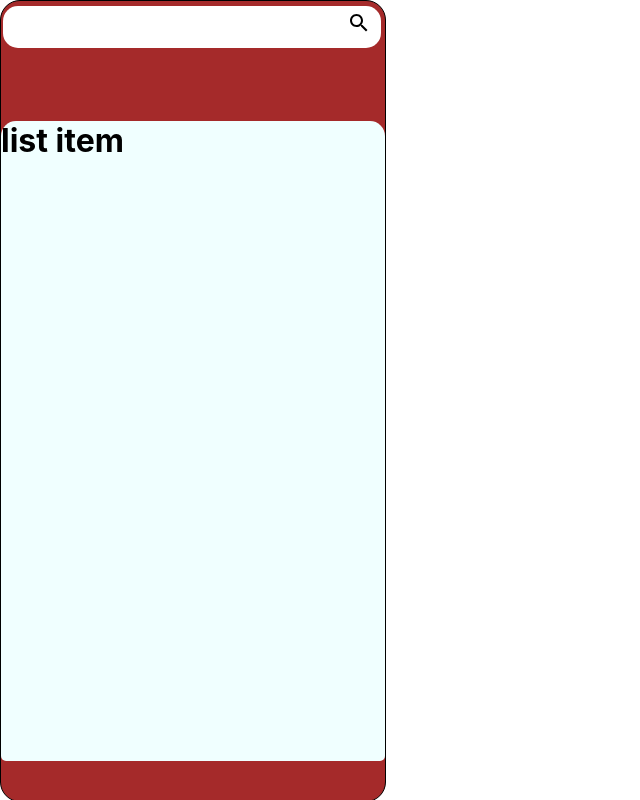
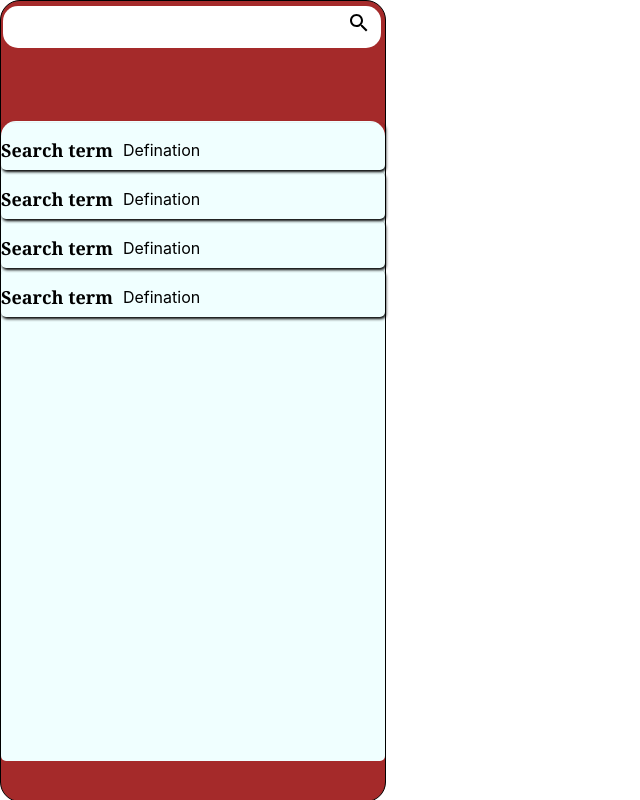
Before and after one commit to jyotijoey/dictionary-app, a React (Create React App) app: page / in a window 1280 px wide. Shown: the whole page, without its empty margins (0-640 px from the left). Built offline with nearby package versions, Linux system fonts and the light colour scheme.

Commit message:
listItem css updated

```diff
--- a/src/ListItem.css
+++ b/src/ListItem.css
@@ -0,0 +1,31 @@
+.listItem{
+    height: 5vh;
+    box-shadow: black 1px 2px 3px;
+    display: flex;
+    margin-top: 2px;
+    padding-top: 7px;
+    justify-content:flex-start;
+    border-radius: 5px;
+}
+
+.listItem:hover {
+    height: 6vh;
+}
+
+
+.listItem > h1{
+    margin: auto;
+    margin-left: unset;
+    margin-right: unset;
+    font-size: large;
+    font-weight: 800;
+    font-family: Georgia, 'Times New Roman', Times, serif;
+}
+
+.listItem > p{
+    margin: auto;
+    margin-left: unset;
+    margin-right: unset;
+    font-size: medium;
+    margin-left: 10px;
+}
--- a/src/ListItem.js
+++ b/src/ListItem.js
@@ -4,9 +4,27 @@ import "./ListItem.css";
 function ListItem() {
 
     return (
+        <>
         <div className="listItem">
-            <h1>list item</h1>
+            <h1>Search term</h1>
+            <p>Defination</p>
         </div>
+        <div className="listItem">
+            <h1>Search term</h1>
+            <p>Defination</p>
+
+        </div>
+        <div className="listItem">
+            <h1>Search term</h1>
+            <p>Defination</p>
+
+        </div>
+        <div className="listItem">
+            <h1>Search term</h1>
+            <p>Defination</p>
+
+        </div>
+        </>
     )
 }
 
--- a/src/SearchBar.js
+++ b/src/SearchBar.js
@@ -1,16 +1,14 @@
-import React from 'react';
+import React, { useState } from 'react';
 import "./SearchBar.css";
 import SearchIcon from '@material-ui/icons/Search';
 
 function SearchBar() {
+    const [input, setInput] = useState("");
     return (
-        <>
         <div className="searchBar">
-            <input type="text" />
+            <input type="text" onChange={(e)=> setInput(e.target.value)} value={input}/>
             <SearchIcon className="searchBar__icon"/>
         </div>
-
-        </>
     )
 }
 
```
